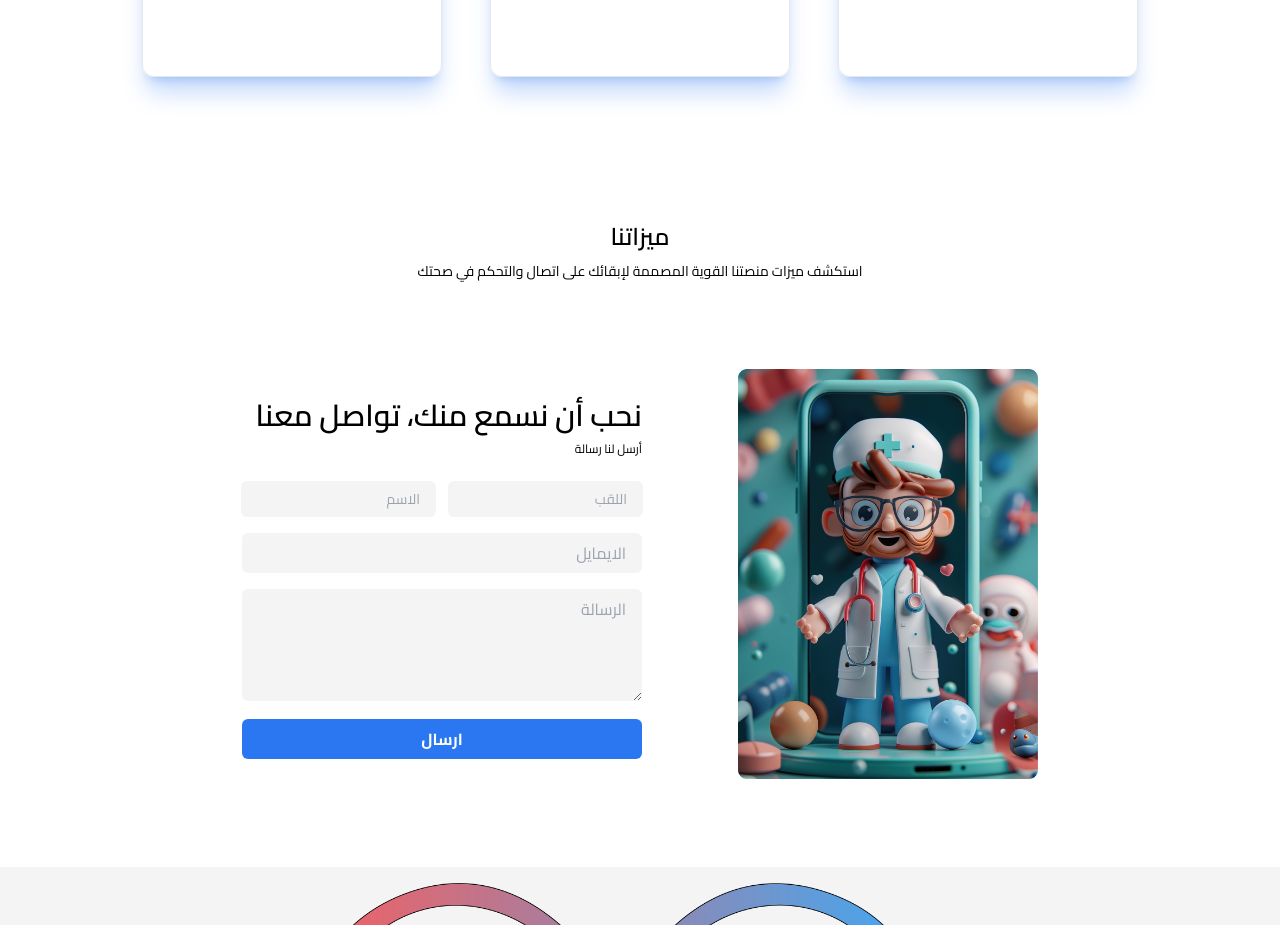
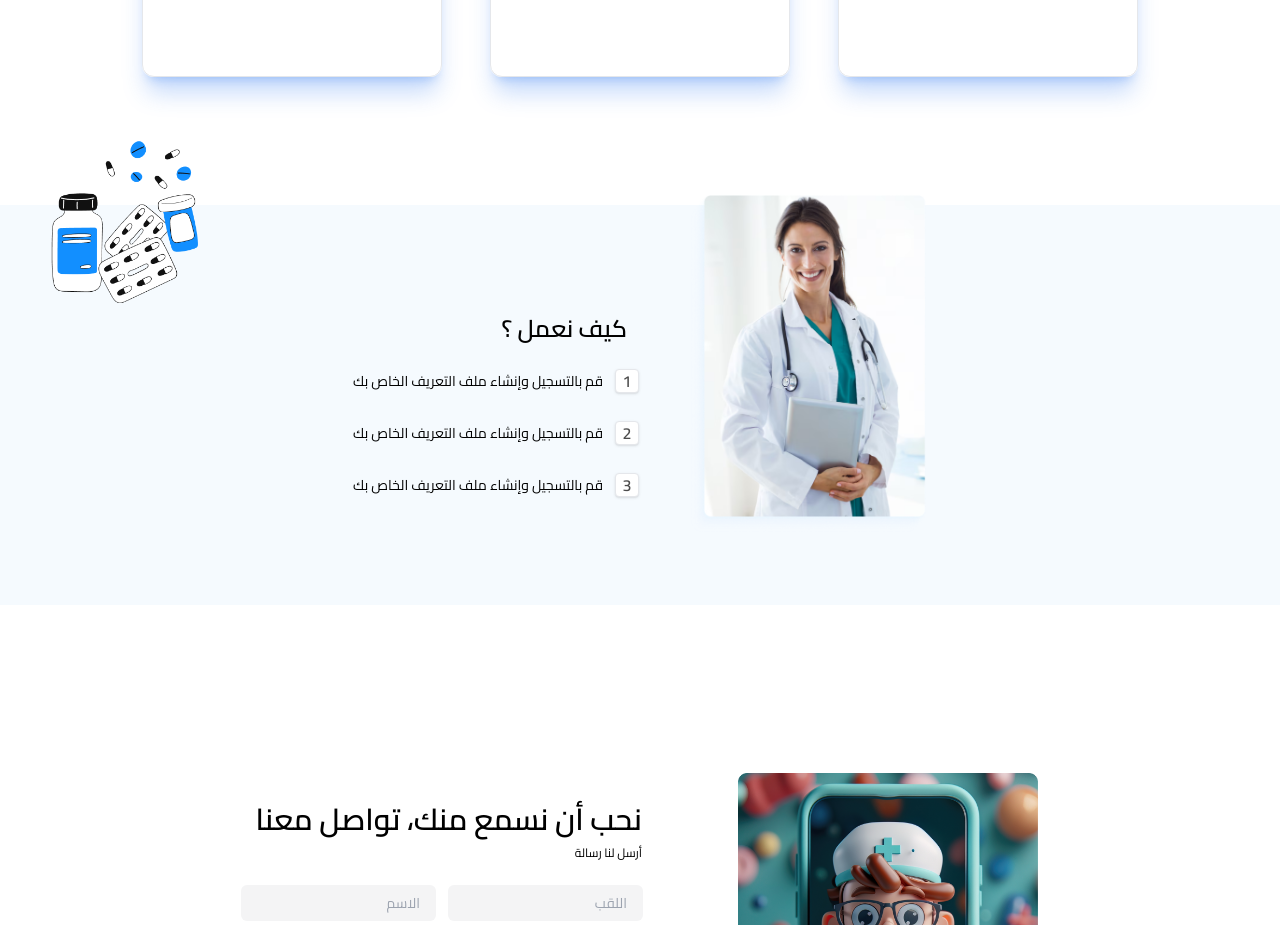
Before and after one commit to imadbenmadi/siha-twasol-front, a React (Vite) app: page /Home in a window 1280 px wide. Shown: the part 820-1745 px from the top of the page. Built offline with nearby package versions, Linux system fonts and the light colour scheme; no server answers.

Commit message:
refactor: Update image import paths and filenames

```diff
--- a/src/Components/Home/Home.jsx
+++ b/src/Components/Home/Home.jsx
@@ -5,7 +5,7 @@ import benefits3_image from "../../../public/Home/benefits3.png";
 import benefits4_image from "../../../public/Home/benefits4.png";
 import fb_image from "../../../public/Home/Facebook.png";
 import Hero_image from "../../../public/Home/Hero.png";
-import howWeWorkImage_image from "../../../public/Home/how_we_work_image.png";
+import howWeWork_image2 from "../../../public/Home/how_we_work_image.png";
 import howWeWork_image from "../../../public/Home/how_we_work.png";
 import instagram_image from "../../../public/Home/Instagram.png";
 import linkedin_image from "../../../public/Home/linkedin.png";
@@ -37,7 +37,7 @@ function Home() {
                     benefits4_image,
                     fb_image,
                     Hero_image,
-                    howWeWorkImage_image,
+                    howWeWork_image2,
                     howWeWork_image,
                     instagram_image,
                     linkedin_image,
--- a/src/Components/Home/How_we_work.jsx
+++ b/src/Components/Home/How_we_work.jsx
@@ -1,18 +1,52 @@
-import React from 'react'
-
+import React from "react";
+import howWeWork_image2 from "../../../public/Home/how_we_work_image.png";
+import howWeWork_image from "../../../public/Home/how_we_work.png";
 function How_we_work() {
-  return (
-      <div>
-          <div className=" text-center mt-24">
-              <div className=" text-2xl font-semibold">ميزاتنا</div>
-              <div className=" text-sm pt-2">
-                  استكشف ميزات منصتنا القوية المصممة لإبقائك على اتصال والتحكم
-                  في صحتك
-              </div>
-          </div>
-
-      </div>
-  );
+    return (
+        <div className="min-h-[70vh] relative flex items-center justify-center  ">
+            <div className=" absolute top-3 left-10">
+                <img src={howWeWork_image} className="md:w-[170px] w-[120px]" alt="" />
+            </div>
+            <div className=" bg-[#F5FAFE] min-h-[50vh] w-full flex justify-center items-center gap-12">
+                <div className=" ">
+                    <div className=" text-2xl font-semibold mb-6 mr-3">
+                        كيف نعمل ؟
+                    </div>
+                    <div className=" flex   flex-col gap-7">
+                        <div className=" flex justify-center items-center gap-3">
+                            <div className=" text-sm">
+                                قم بالتسجيل وإنشاء ملف التعريف الخاص بك
+                            </div>
+                            <div className="  w-6 h-6 rounded shadow border flex items-center justify-center  bg-white text-md  font-semibold text-black_text">
+                                1
+                            </div>
+                        </div>
+                        <div className=" flex justify-center items-center gap-3">
+                            <div className=" text-sm">
+                                قم بالتسجيل وإنشاء ملف التعريف الخاص بك
+                            </div>
+                            <div className="  w-6 h-6 rounded shadow border flex items-center justify-center  bg-white text-md  font-semibold text-black_text">
+                                2
+                            </div>
+                        </div>
+                        <div className=" flex justify-center items-center gap-3">
+                            <div className=" text-sm">
+                                قم بالتسجيل وإنشاء ملف التعريف الخاص بك
+                            </div>
+                            <div className="  w-6 h-6 rounded shadow border flex items-center justify-center  bg-white text-md  font-semibold text-black_text">
+                                3
+                            </div>
+                        </div>
+                    </div>
+                </div>
+                <img
+                    src={howWeWork_image2}
+                    className=" w-[240px] relative -top-10 hidden md:block"
+                    alt=""
+                />
+            </div>
+        </div>
+    );
 }
 
-export default How_we_work
+export default How_we_work;
```
